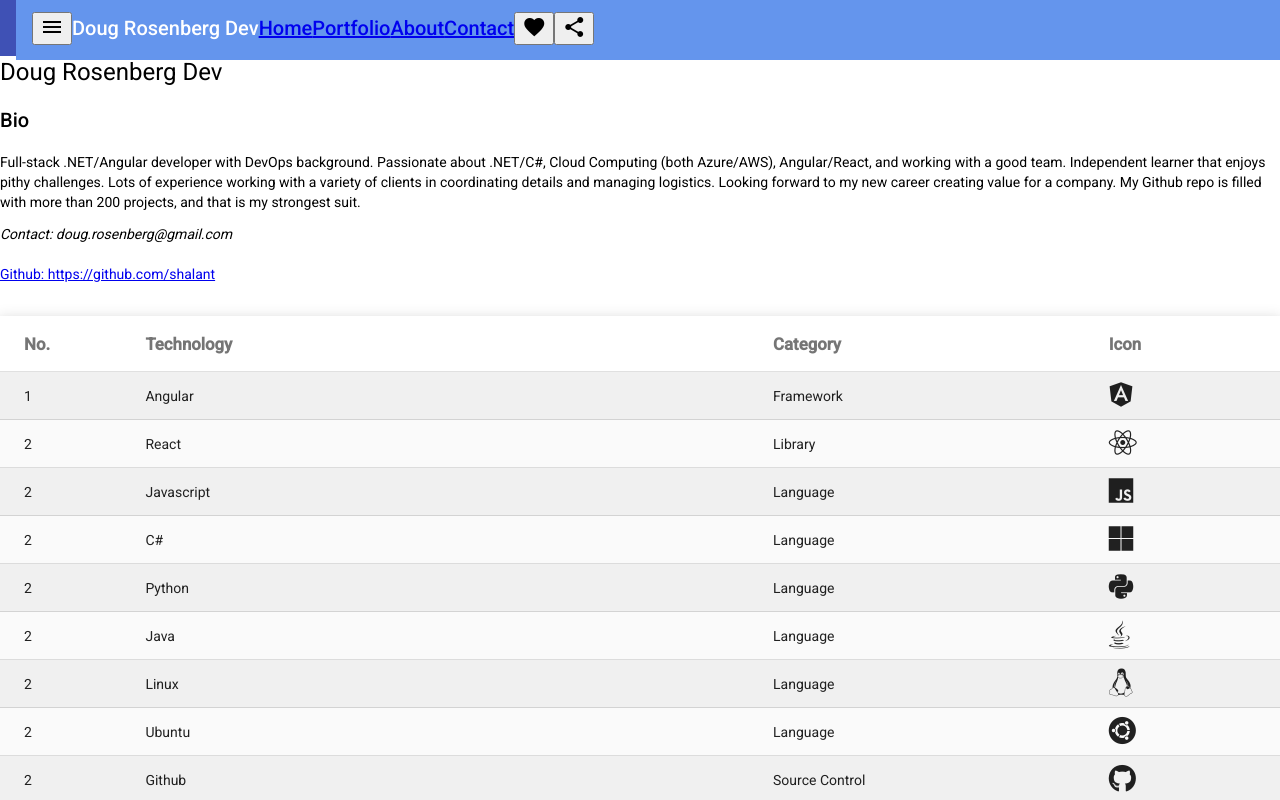
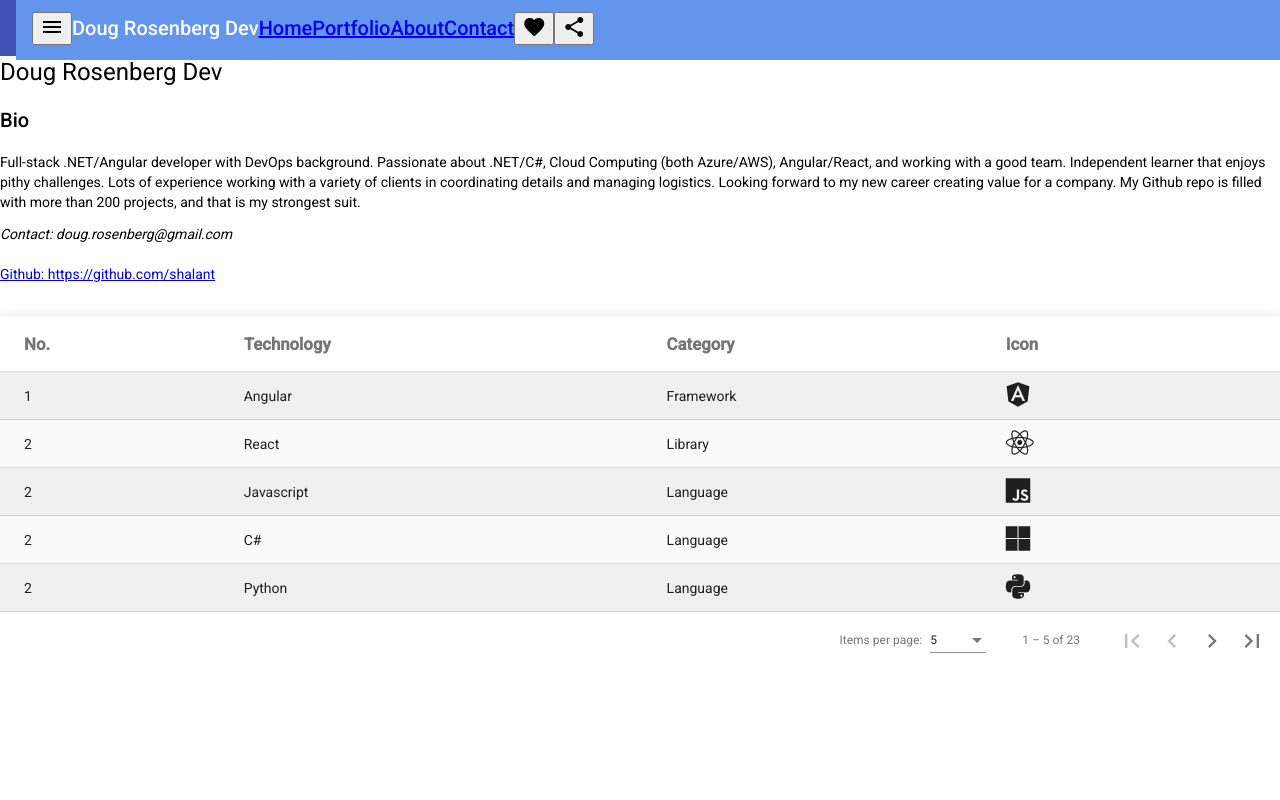
Before and after one commit to shalant/ngPortfolio, an Angular app in the folder attempt3/: page /about in a window 1280 px wide. Shown: the top 800 px of the page. Built offline with nearby package versions, Linux system fonts and the light colour scheme.

Commit message:
added pagination

```diff
--- a/attempt3/src/app/pages/about/about.component.html
+++ b/attempt3/src/app/pages/about/about.component.html
@@ -41,18 +41,25 @@
   <tr mat-row *matRowDef="let row; columns: displayedColumns;"></tr>
 </table>
 
-<mat-paginator [length]="length"
+<mat-paginator [pageSizeOptions]="[5, 10, 20]"
+showFirstLastButtons
+aria-label="Select page of periodic elements">
+</mat-paginator>
+
+
+<!-- <mat-paginator [length]="length"
                [pageSize]="pageSize"
                [pageSizeOptions]="pageSizeOptions"
                (page)="pageEvent = $event"
                aria-label="Select page">
-</mat-paginator>
+</mat-paginator> -->
 
-<div *ngIf="pageEvent">
+
+<!-- <div *ngIf="pageEvent">
   <h5>Page Change Event Properties</h5>
   <div>List length: {{pageEvent.length}}</div>
   <div>Page size: {{pageEvent.pageSize}}</div>
   <div>Page index: {{pageEvent.pageIndex}}</div>
-</div>
+</div> -->
 
 </div>
--- a/attempt3/src/app/pages/about/about.component.ts
+++ b/attempt3/src/app/pages/about/about.component.ts
@@ -1,4 +1,4 @@
-import { Component, ViewChild } from '@angular/core';
+import { AfterViewInit, Component, ViewChild } from '@angular/core';
 import { MatPaginator } from '@angular/material/paginator';
 import { MatTableDataSource } from '@angular/material/table';
 import {PageEvent} from '@angular/material/paginator';
@@ -46,22 +46,42 @@
 export class AboutComponent {
   title = 'MT';
   displayedColumns: string[] = ['position', 'name', 'category', 'icon'];
-  dataSource = PROJECT_DATA;
-  length = 100;
-  pageSize = 10;
-  pageSizeOptions: number[] = [5, 10, 25, 100];
+  dataSource = new MatTableDataSource<Technology>(PROJECT_DATA);
+  // below works...
+  // dataSource = PROJECT_DATA;
 
+  // length = 100;
+  // pageSize = 10;
+  // pageSizeOptions: number[] = [5, 10, 25, 100];
 
   @ViewChild(MatPaginator) paginator !: MatPaginator;
 
+  ngAfterViewInit(){
+    this.dataSource.paginator = this.paginator;
+  }
+
+  // ngAfterViewInit() {
+  //   this.dataSource.paginator = this.paginator;
+  //   // this.dataSource.sort = this.sort;
+  // }
+
+  // applyFilter(event: Event) {
+  //   const filterValue = (event.target as HTMLInputElement).value;
+  //   this.dataSource.filter = filterValue.trim().toLowerCase();
+
+  //   if (this.dataSource.paginator) {
+  //     this.dataSource.paginator.firstPage();
+  //   }
+  // }
+
   // MatPaginator Output
-  pageEvent: PageEvent | undefined;
+  // pageEvent: PageEvent | undefined;
 
-  setPageSizeOptions(setPageSizeOptionsInput: string) {
-    if (setPageSizeOptionsInput) {
-      this.pageSizeOptions = setPageSizeOptionsInput.split(',').map(str => +str);
-    }
-  }
+  // setPageSizeOptions(setPageSizeOptionsInput: string) {
+  //   if (setPageSizeOptionsInput) {
+  //     this.pageSizeOptions = setPageSizeOptionsInput.split(',').map(str => +str);
+  //   }
+  // }
 
 }
 
```
